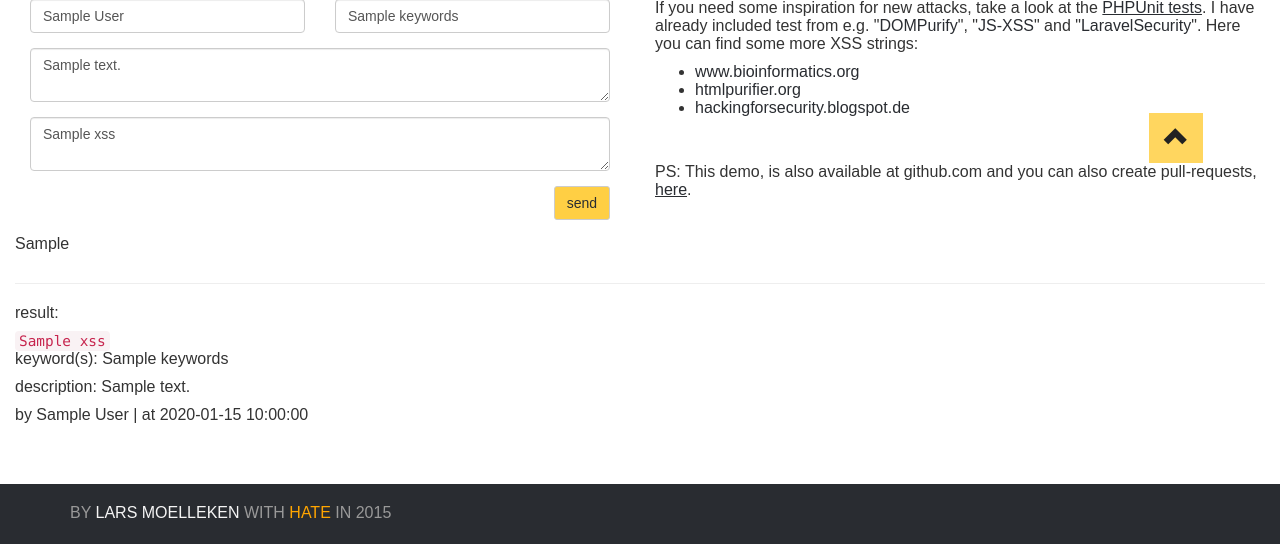
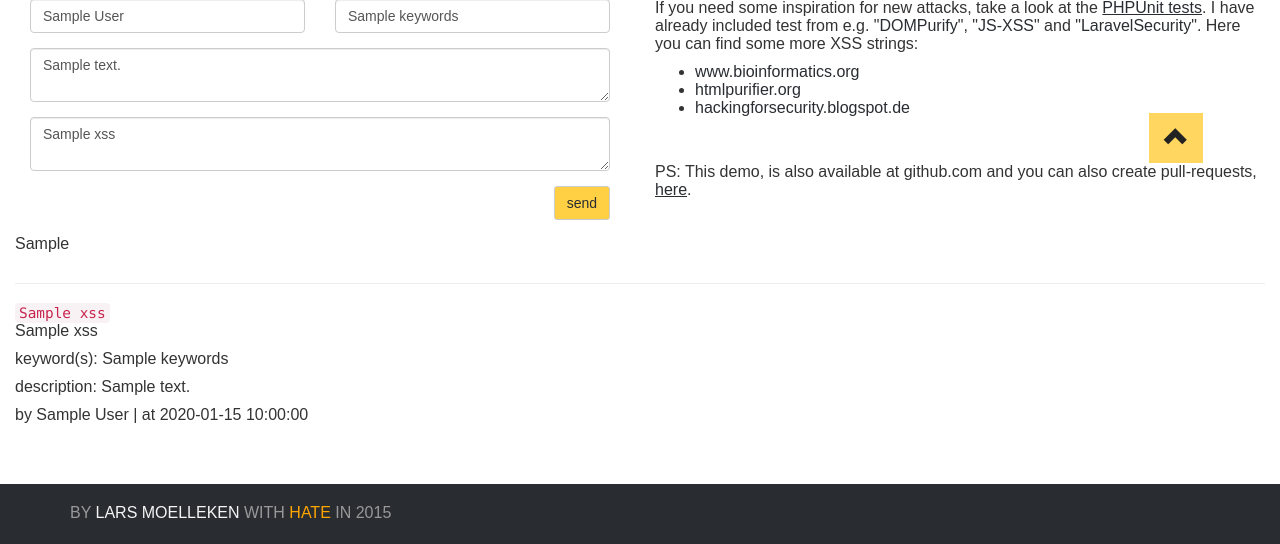
Before and after one commit to voku/anti-xss--demo, a PHP site: template app/views/tpl_index.twig in a window 1280 px wide. Shown: the part 637-1181 px from the top of the page. Run offline with PHP 8.4, Linux system fonts and the light colour scheme; the template is opened without the code that fills it: most values are stand-ins (such as "Sample title", 1, 10 or a date in 2020); some libraries are stand-ins or nearby versions.

Commit message:
[+]: use twig's raw-filter === no filter

```diff
--- a/app/views/tpl_index.twig
+++ b/app/views/tpl_index.twig
@@ -90,8 +90,8 @@
       {% for xss in data.xss %}
         <div class="col-sm-12">
           <hr />
-          <p>result:</p>
           <code class="break-word">{{ xss.xss }}</code>
+          <p>{{ xss.xss | raw }}</p>
           <p>keyword(s): {{ xss.keywords }}</p>
           <p>description: {{ xss.desc }}</p>
           <p>by {{ xss.author }} | at {{ xss.modify_date }}</p>
```
